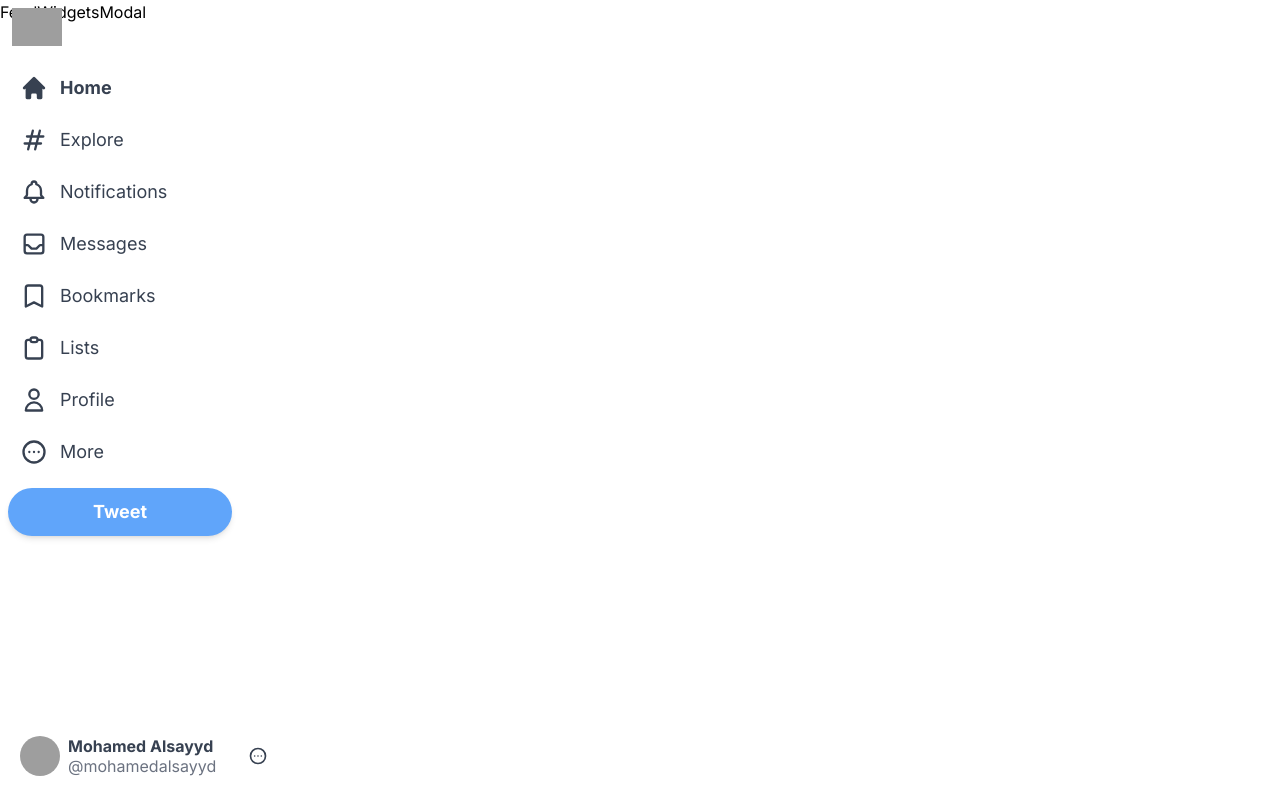
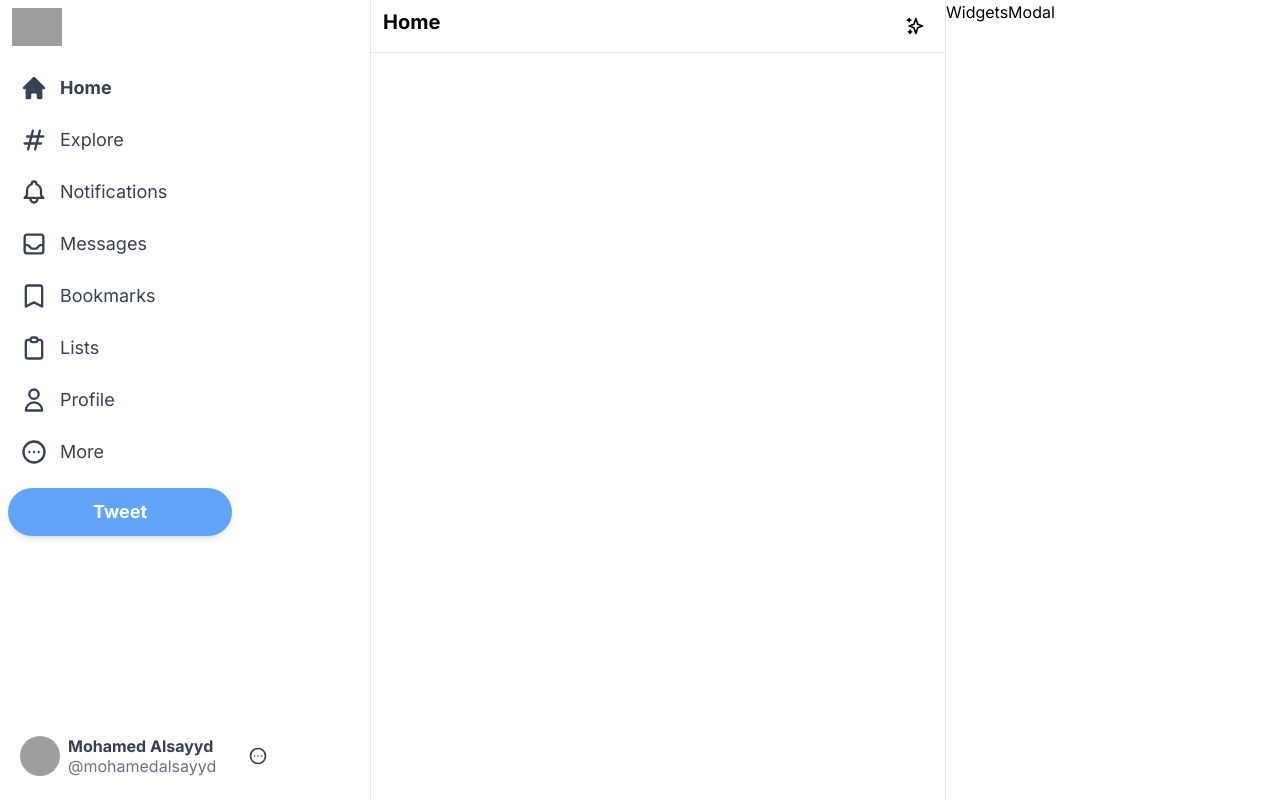
Before and after one commit to mohamedalsayyd/twitter-clone, a Next.js app: page / in a window 1280 px wide. Built offline with nearby package versions, Linux system fonts and the light colour scheme; grey boxes are pictures that could not be loaded.

Commit message:
create feed component

```diff
--- a/src/app/components/Feed/Feed.jsx
+++ b/src/app/components/Feed/Feed.jsx
@@ -1,5 +1,16 @@
+import { SparklesIcon } from "@heroicons/react/outline";
+
 const Feed = () => {
-  return <div>Feed</div>;
+  return (
+    <div className="xl:ml-[370px] border-l border-r border-gray-200 xl:min-w-[576px] sm:ml-[73px] flex-grow max-w-xl">
+      <div className="flex py-2 px-3 sticky top-0 z-50 bg-white border-b border-gray-200">
+        <h2 className="text-lg sm:text-xl font-bold cursor-pointer">Home</h2>
+        <div className="hoverEffect flex items-center justify-center px-0 ml-auto w-9 h-9">
+          <SparklesIcon className="h-5" />
+        </div>
+      </div>
+    </div>
+  );
 };
 
 export default Feed;
```
